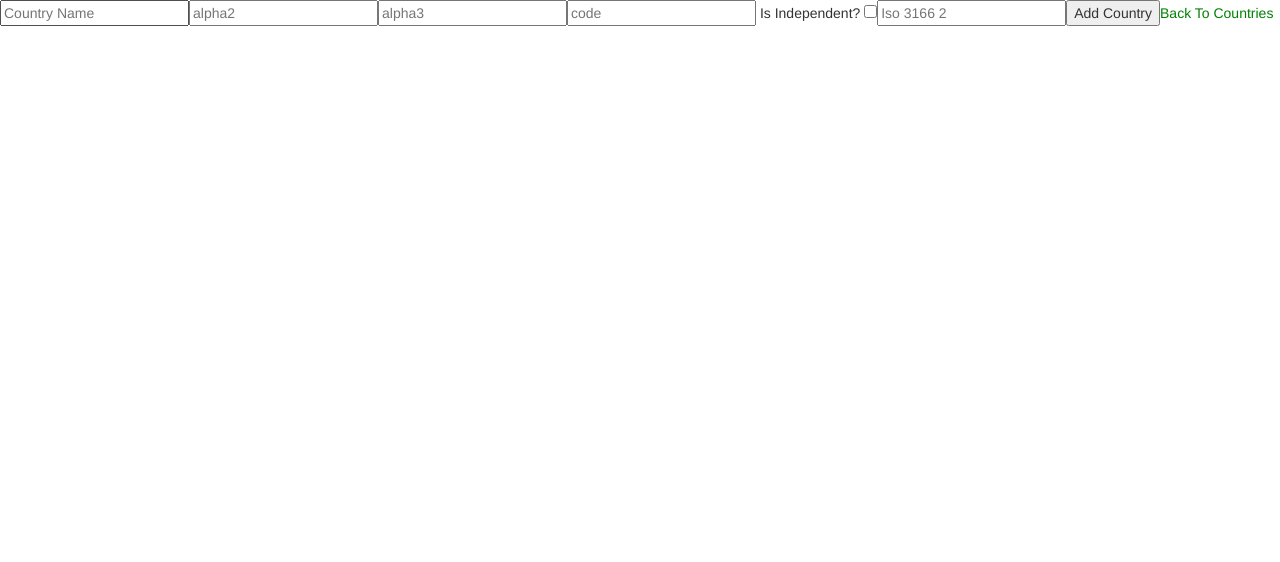
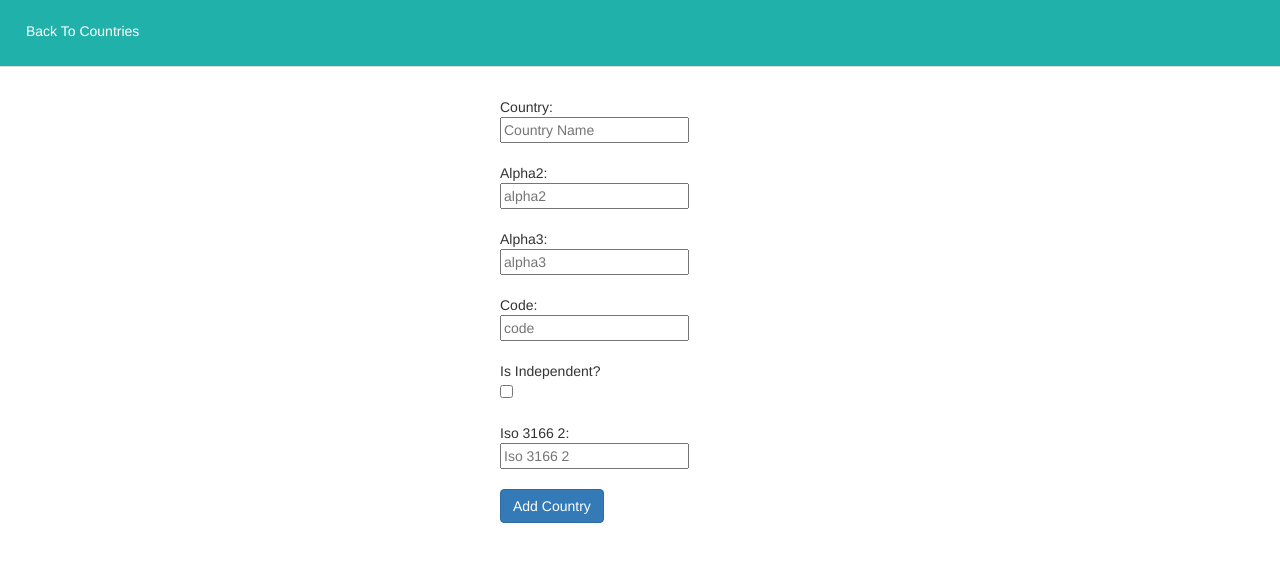
Before and after one commit to Vidsneezes/CountryViewer, a Vue app: page /#/AddCountry in a window 1280 px wide. Shown: the top 562 px of the page. Built offline with nearby package versions, Linux system fonts and the light colour scheme.

Commit message:
added styles for add country and edit country

```diff
--- a/src/components/countries/AddCountryView.vue
+++ b/src/components/countries/AddCountryView.vue
@@ -1,13 +1,64 @@
 <template>
   <div class="country">
-    <input v-model="name" placeholder="Country Name" type="text"/>
-    <input v-model="alpha2" placeholder="alpha2" type="text" maxlength="2"/>
-    <input v-model="alpha3" placeholder="alpha3" type="text" maxlength="3"/>
-    <input v-model="code" placeholder="code" type="text"/>
-    Is Independent? <input v-model="is_independent" type="checkbox"/>
-    <input v-model="iso_3166_2" placeholder="Iso 3166 2" type="text"/>
-    <button v-on:click='addCountry'>Add Country</button>
-    <router-link :to="{name:'CountriesGrid'}">Back To Countries</router-link>
+    <b-nav fill tabs class="nav-bar">
+      <b-nav-item Active><b-link :to="{name:'CountriesGrid'}">Back To Countries</b-link></b-nav-item>
+    </b-nav>
+    <b-container class="country-entry-form" style="width: 280px;">
+    <b-row class="country-entry">
+      <b-col>
+        Country:
+      </b-col>
+      <b-col>
+        <input v-model="name" placeholder="Country Name" type="text"/>
+      </b-col>
+    </b-row>
+    <b-row class="country-entry">
+      <b-col>
+        Alpha2:
+      </b-col>
+      <b-col>
+       <input v-model="alpha2" placeholder="alpha2" type="text" maxlength="2"/>
+      </b-col>
+    </b-row>
+    <b-row class="country-entry">
+      <b-col>
+        Alpha3:
+      </b-col>
+      <b-col>
+        <input v-model="alpha3" placeholder="alpha3" type="text" maxlength="3"/>
+      </b-col>
+    </b-row>
+    <b-row class="country-entry">
+      <b-col>
+        Code:
+      </b-col>
+      <b-col>
+        <input v-model="code" placeholder="code" type="text"/>
+      </b-col>
+    </b-row>
+    <b-row class="country-entry">
+      <b-col>
+      Is Independent?
+      </b-col>
+      <b-col>
+        <input v-model="is_independent" type="checkbox"/>
+      </b-col>
+    </b-row>
+    <b-row class="country-entry">
+      <b-col>
+      Iso 3166 2:
+      </b-col>
+      <b-col>
+        <input v-model="iso_3166_2" placeholder="Iso 3166 2" type="text"/>
+      </b-col>
+    </b-row>
+    <b-row>
+      <b-col>
+      <b-button variant="primary" v-on:click='addCountry'>Add Country</b-button>
+      </b-col>
+    </b-row>
+    </b-container>
+
   </div>
 </template>
 <script>
@@ -49,4 +100,20 @@ li {
 a {
   color: green;
 }
+.nav-bar{
+  background: lightseagreen;
+  padding-bottom: 15px;
+  padding-top: 10px;
+
+}
+.nav-bar a {
+  color: white;
+}
+.country-entry{
+  margin-bottom: 20px;
+
+}
+.country-entry-form {
+  margin-top: 30px;
+}
 </style>
--- a/src/components/countries/CountriesGrid.vue
+++ b/src/components/countries/CountriesGrid.vue
@@ -1,7 +1,6 @@
 <template>
   <div class="countries">
     <b-nav fill class="nav-bar">
-      <b-nav-item Active><b-link :to="{name:'CountriesGrid'}">Countries</b-link></b-nav-item>
       <b-nav-item><b-link :to="{name:'AddCountryView'}">Add New Country</b-link></b-nav-item>
     </b-nav>
     <b-row  v-for="country in countries" :key="country.id" class="b-row">
--- a/src/components/countries/CountryView.vue
+++ b/src/components/countries/CountryView.vue
@@ -1,16 +1,20 @@
 <template>
   <div class="country">
-    <b-nav fill class="nav-bar">
+    <b-nav fill tabs class="nav-bar">
       <b-nav-item Active><b-link :to="{name:'CountriesGrid'}">Countries</b-link></b-nav-item>
       <b-nav-item><b-link :to="{name:'SubdivisionsGrid', params:{countryid: country_id}}">View Subdivisions</b-link></b-nav-item>
       <b-nav-item><b-link :to="{name:'EditCountryView', params:{countryid: country_id}}">Edit</b-link></b-nav-item>
     </b-nav>
+    <div class="mx-auto" style="width: 400px;">
+      <b-container class="country-view">
         <p>Name: {{country.name}}</p>
         <p>Alpha2: {{country.alpha2}}</p>
         <p>Alpha3: {{country.alpha3}}</p>
         <p>Code: {{country.code}}</p>
         <p>Is independent? {{country.is_independent}}</p>
         <p>Iso: {{country.iso_3166_2}}</p>
+      </b-container>
+    </div>
 
   </div>
 </template>
@@ -34,8 +38,9 @@ export default {
 </script>
 <!-- Add "scoped" attribute to limit CSS to this component only -->
 <style scoped>
-h1, h2 {
-  font-weight: normal;
+p {
+  font-weight: bold;
+  font-size: x-large;
 }
 ul {
   list-style-type: none;
@@ -54,4 +59,7 @@ li {
 .nav-bar a {
   color: white;
 }
+.country-view {
+  margin-top: 50px;
+}
 </style>
--- a/src/components/countries/EditCountryView.vue
+++ b/src/components/countries/EditCountryView.vue
@@ -1,14 +1,64 @@
 <template>
   <div class="country">
-    <input v-model="name" placeholder="Country Name" type="text"/>
-    <input v-model="alpha2" placeholder="Alpha2" type="text" maxlength="2"/>
-    <input v-model="alpha3" placeholder="Alpha3" type="text" maxlength="3"/>
-    <input v-model="code" placeholder="Code" type="text"/>
-    Is Independent? <input v-model="isindependent" type="checkbox"/>
-    <input v-model="iso31662" placeholder="Iso 3166 2" type="text"/>
-    <button v-on:click='save'>Save</button>
-    <button v-on:click='deleteCountry'>Delete</button>
-    <router-link :to="{name:'CountriesGrid'}">Back To Countries</router-link>
+    <b-nav fill tabs class="nav-bar">
+      <b-nav-item Active><b-link :to="{name:'CountriesGrid'}">Back To Countries</b-link></b-nav-item>
+    </b-nav>
+    <b-container class="country-entry-form" style="width: 280px;">
+    <b-row class="country-entry">
+      <b-col>
+        Country:
+      </b-col>
+      <b-col>
+        <input v-model="name" placeholder="Country Name" type="text"/>
+      </b-col>
+    </b-row>
+    <b-row class="country-entry">
+      <b-col>
+        Alpha2:
+      </b-col>
+      <b-col>
+       <input v-model="alpha2" placeholder="alpha2" type="text" maxlength="2"/>
+      </b-col>
+    </b-row>
+    <b-row class="country-entry">
+      <b-col>
+        Alpha3:
+      </b-col>
+      <b-col>
+        <input v-model="alpha3" placeholder="alpha3" type="text" maxlength="3"/>
+      </b-col>
+    </b-row>
+    <b-row class="country-entry">
+      <b-col>
+        Code:
+      </b-col>
+      <b-col>
+        <input v-model="code" placeholder="code" type="text"/>
+      </b-col>
+    </b-row>
+    <b-row class="country-entry">
+      <b-col>
+      Is Independent?
+      </b-col>
+      <b-col>
+        <input v-model="isindependent" type="checkbox"/>
+      </b-col>
+    </b-row>
+    <b-row class="country-entry">
+      <b-col>
+      Iso 3166 2:
+      </b-col>
+      <b-col>
+        <input v-model="iso31662" placeholder="Iso 3166 2" type="text"/>
+      </b-col>
+    </b-row>
+     <b-row>
+       <b-col>
+      <b-button variant="primary" v-on:click='save'>Save</b-button>
+       </b-col>
+     </b-row>
+     <b-button variant="danger" v-on:click='deleteCountry'>Delete</b-button>
+     </b-container>
   </div>
 </template>
 <script>
@@ -58,4 +108,21 @@ li {
 a {
   color: green;
 }
+.nav-bar{
+  background: lightseagreen;
+  padding-bottom: 15px;
+  padding-top: 10px;
+
+}
+.nav-bar a {
+  color: white;
+}
+.country-entry{
+  margin-bottom: 20px;
+
+}
+
+.country-entry-form {
+  margin-top: 30px;
+}
 </style>
```
Lines whose indentation alone changed are shown as unchanged.
